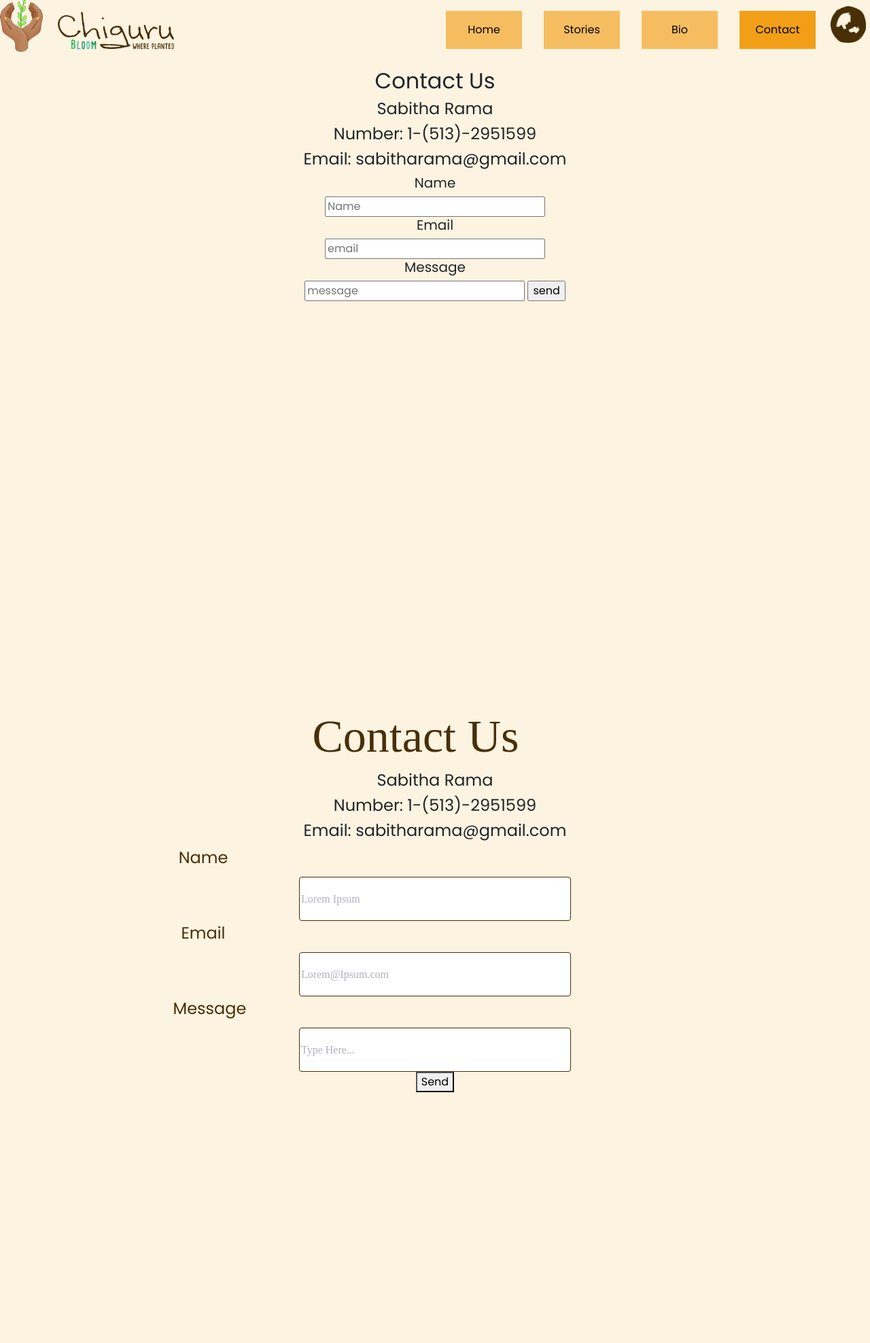
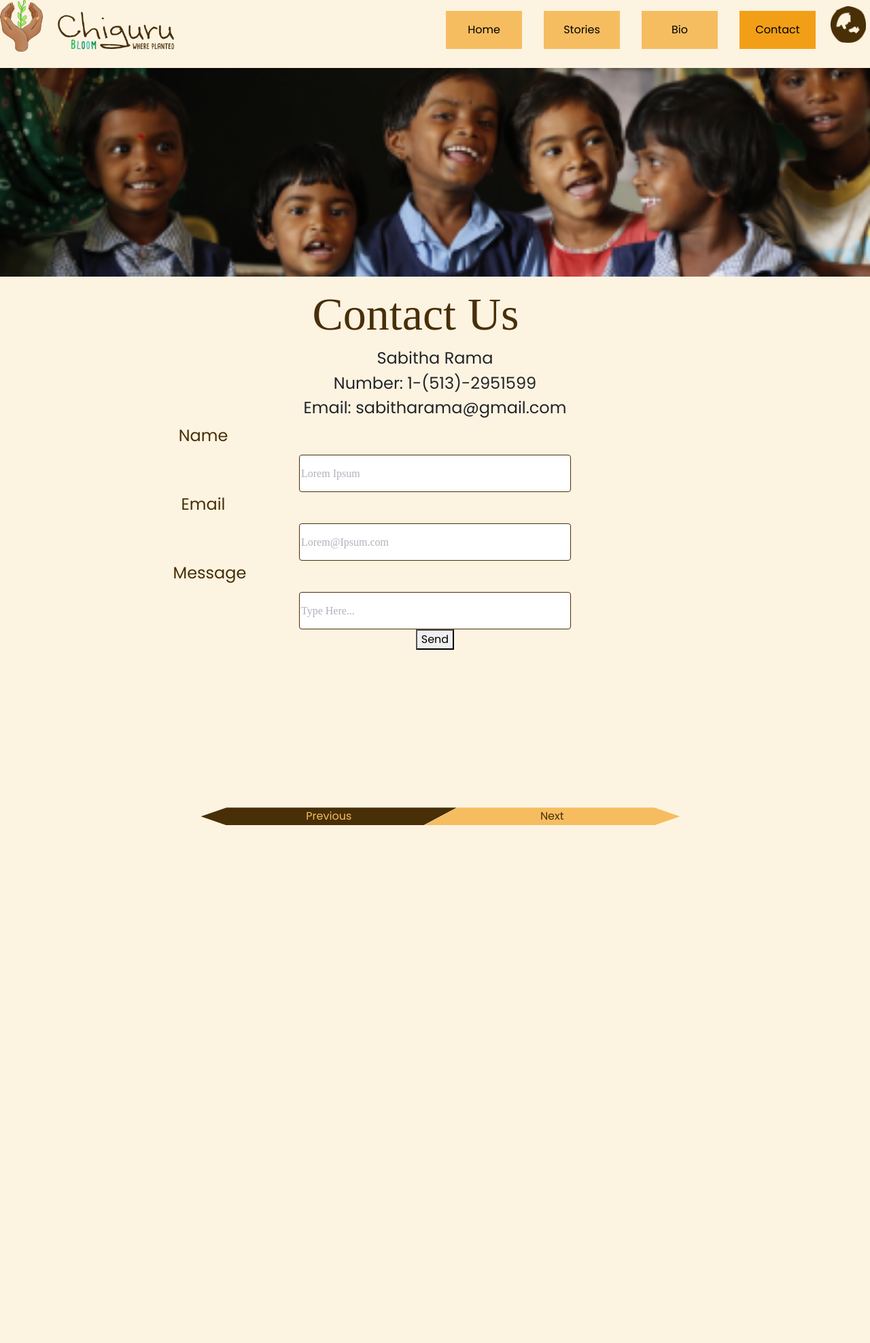
Before and after one commit to Vinay-Pillai/demo, a Flask app: page /contact in a window 1280 px wide. Shown: the whole page at 68% size. After the commit the page ends 1214 px from the top, so only its background shows below. Run offline with Flask 2, Linux system fonts and the light colour scheme; some libraries are stand-ins or nearby versions.

Commit message:
added kids picture

```diff
--- a/templates/contact.html
+++ b/templates/contact.html
@@ -1,5 +1,6 @@
 
 {% extends "layout.html"%}
+  <title> Contact</title>
 {% block styles %}
   <style>
     body {
@@ -42,7 +43,7 @@
 
     .textInput {
       width: 400px;
-      height: 65px;
+      height: 55px;
 
       border: 1px solid #482F07;
       box-sizing: border-box;
@@ -141,24 +142,40 @@
         form{
             margin:0px;
         }
-
+        #nextBtn{
+                border: none;
+                background: #482f07;
+                color: #f6bd60;
+                clip-path: polygon(10% 0, 100% 0, 87% 100%, 10% 100%, 0% 50%);;
+                position: absolute;
+                left: 7%;
+                bottom: 15%;
+                width: 47%;
+                margin: 0px 0px;
+            }
+            #previousBtn{
+                border: none;
+                background: #f6bd60;
+                color: #482f07;
+                clip-path: polygon(13% 0, 90% 0, 100% 50%, 90% 100%, 0% 100%);
+                position: absolute;
+                left: 48%;
+                bottom: 15%;
+                width: 47%;
+                margin: 0px 0px;
+            }
+            #thekids{
+            text-align:center;
+            width:100%;
+            margin:auto;
+            margin-bottom:10px;
+        }
   </style>
 
       {% endblock %}
       {% block content%}
 
-     <div class="container">
-       <h2 id="title">Contact Us</h2>
-       <h4>Sabitha Rama</h4>
-       <h4>Number: 1-(513)-2951599</h4>
-       <h4>Email: sabitharama@gmail.com</h4>
-       <h5>Name</h5>
-       <input type="name" name="username" placeholder="Name" required>
-       <h5>Email</h5>
-       <input type="email" name="email"  placeholder="email" required>
-       <h5>Message</h5>
-       <input type="message" name="message" placeholder="message">
-       <input type="submit" value="send">
+  <img src="kids.png" id="thekids">
   </div>
     <div class="container">
       <h2 id="contactTitle">Contact Us</h2>
@@ -176,6 +193,8 @@
       <input type="message" name="message" placeholder="Type Here..." class="textInput">
       <br> <!--Break may be temporary-->
       <button id="submitBtn">Send</button>
+      <button id="nextBtn"> Previous</button>
+      <button id="previousBtn"> Next</button>
   </div>
       <script>
         $('#submitBtn').click(result);
```
